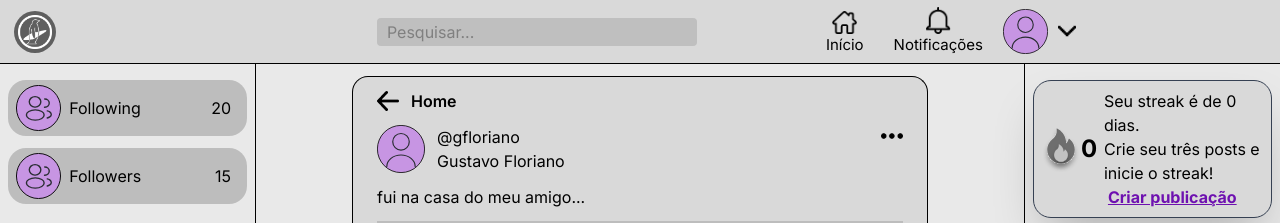
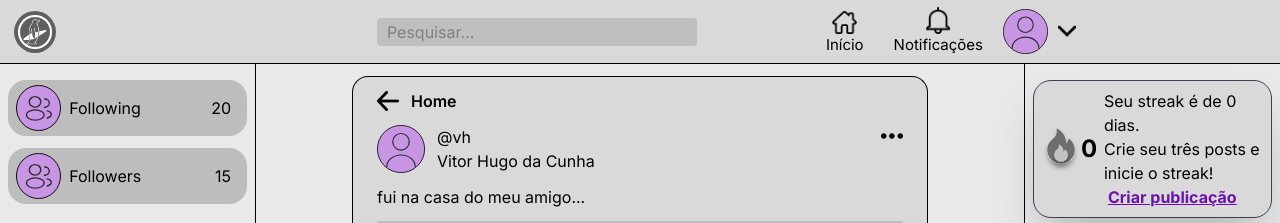
Before and after one commit to catolica-faculdade/pinguin-project, a React (Vite) app: page /post/1 in a window 1280 px wide. Shown: the top 223 px of the page. Built offline with nearby package versions, Linux system fonts and the light colour scheme.

Commit message:
fix: username on post

```diff
--- a/src/Pages/PostPage.jsx
+++ b/src/Pages/PostPage.jsx
@@ -16,16 +16,40 @@ function PostPage() {
     const [openOptionsOther, setOpenOptionsOther] = useState(false);
     const [openOptions, setOpenOptions] = useState(false);
     const [comments, setComments] = useState([])
-    const user = {
-        username,
+    const user = [
+            {
+            username: "gfloriano",
             userFullname: fullName,
             about: 'Lorem ipsum...',
             streak: 0,
             postsNumber: 10,
             followers: 19,
             following: 23
-    };
+        },
+        {
+            username: 'vh',
+            userFullname: 'Vitor Hugo da Cunha',
+            streak: 3,
+            postsNumber: 30,
+            followers: 1,
+            following: 1000
+        }
+    ]
 
+    const posts = [
+        {
+            id: 1,
+            user: user[1],
+            title: 'fui na casa do meu amigo...',
+            image: null
+        },
+        {
+            id: 2,
+            user: user[0],
+            title: 'gente, olha meu código novo...',
+            image: '/posts/novo-codigo.png'
+        }
+    ];
     function openPopUp() {
         if (user.username === "gfloriano") {
             setOpenOptions(!openOptions);
@@ -35,15 +59,10 @@ function PostPage() {
     }
     useEffect(() => {
     setComments([
-        { id: 1, user, comment: "kkkkkkkkkkkkk" },
-        { id: 2, user, comment: "LÁ ELE AAAAAAAHAHAHAHAHAHHAAHHAAAAA" }
+        { id: 1, user: user[1], comment: "kkkkkkkkkkkkk" },
+        { id: 2, user: user[0], comment: "LÁ ELE AAAAAAAHAHAHAHAHAHHAAHHAAAAA" }
     ]);
     }, []);
-
-    const posts = [
-        { id: 1, title: 'fui na casa do meu amigo...', image: null, user, comments },
-        { id: 2, title: 'gente, olha meu código novo...', image: '/public/posts/novo-codigo.png', user }
-    ];
 
     const { id } = useParams();
     const postId = parseInt(id);
@@ -62,7 +81,7 @@ function PostPage() {
 
         const newComment = {
             id: nextId,
-            user,
+            user: user[1],
             comment: message,
         };
 
@@ -70,7 +89,7 @@ function PostPage() {
         setInputValue("");
 
     }
-
+    console.log(posts[postId-1].user.username);
 
     return (
         <section>
@@ -88,11 +107,11 @@ function PostPage() {
                         <div className="flex justify-between">
                             <div className='flex items-center gap-3'>
                                 <div className='select-none w-12'>
-                                    <Link to={`/${user.username}`}><img className='w-full' src='/src/assets/images/profile-picture.svg' /></Link>
+                                    <Link to={`/${posts[postId-1].user.username}`}><img className='w-full' src='/src/assets/images/profile-picture.svg' /></Link>
                                 </div>
                                 <div className='flex flex-col'>
-                                    <Link to={`/${user.username}`}><p>@{user.username}</p></Link>
-                                    <Link to={`/${user.username}`}>{user.userFullname}</Link>
+                                    <Link to={`/${posts[postId-1].user.username}`}><p>@{posts[postId-1].user.username}</p></Link>
+                                    <Link to={`/${posts[postId-1].user.username}`}>{posts[postId-1].user.userFullname}</Link>
                                 </div>
                             </div>
                             <div className="cursor-pointer">
@@ -118,7 +137,7 @@ function PostPage() {
                         ))}
                     </div>
                     <div className='flex justify-center max-w-xl w-11/12 '>
-                        <NewComment comments={comments} user={user} setComments={setComments} handleKeyDown={handleKeyDown} inputValue={inputValue} setInputValue={setInputValue}/>
+                        <NewComment comments={comments} user={posts[postId-1].user} setComments={setComments} handleKeyDown={handleKeyDown} inputValue={inputValue} setInputValue={setInputValue}/>
                     </div>
                 </div>
                 <RightMenu />
```
Lines whose indentation alone changed are shown as unchanged.
